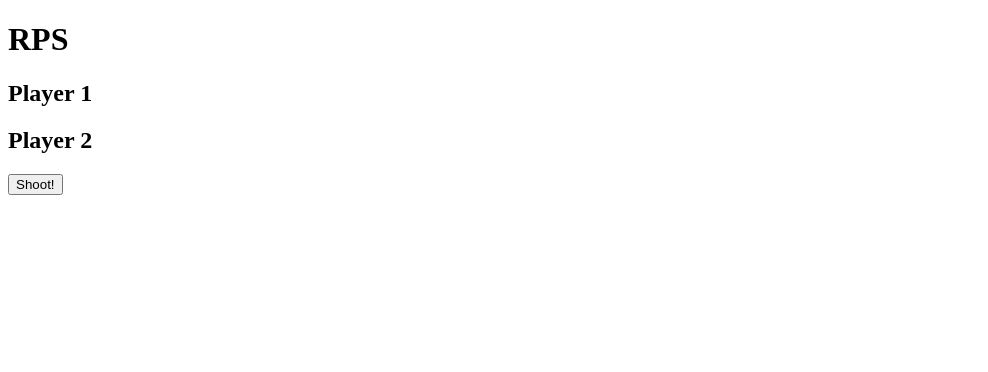
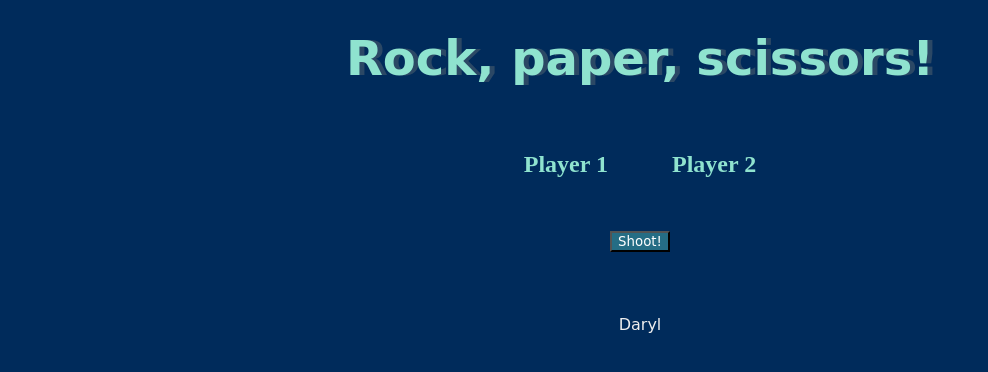
Before and after one commit to dellod/RPS, a plain HTML site: page index.html in a window 1280 px wide. Shown: the whole page, without its empty margins (0-988 px from the left). Drawn offline with Linux system fonts and the light colour scheme.

Commit message:
Clean up HTML and add bare styling

```diff
--- a/index.html
+++ b/index.html
@@ -9,9 +9,24 @@
 </head>
 
 <body>
-    <h1 class="title">RPS</h1>
-    <h2 class="player-title">Player 1</h2>
-    <h2 class="player-title">Player 2</h3>
-    <button class="shoot">Shoot!</button>
+    <section class="container">
+        <h1 class="title">Rock, paper, scissors!</h1>
+        <div class="player">
+            <h2 class="player-title">Player 1</h2>
+            <img src="" alt="">
+        </div>
+        <div class="player">
+            <h2 class="player-title">Player 2</h3>
+            <img src="" alt="">
+        </div>
+        <br>
+        <button class="shoot-button">Shoot!</button>
+    </section>
+
+    <footer>
+        Daryl
+    </footer>
+
+    <script src="scripts/index.js"></script>
 </body>
 </html>
--- a/styles/styles.css
+++ b/styles/styles.css
@@ -0,0 +1,60 @@
+/*
+ * Resources
+ * ---------
+ * Palette: https://colorhunt.co/palette/002b5b2b4865256d858fe3cf
+*/
+
+/* Elements */
+body {
+    background-color: #002B5B;
+    color: #8FE3CF;
+}
+
+button {
+    background-color: #256D85;
+    color: white;
+    font-family: 'Indie Flower', cursive;
+}
+
+footer {
+    color: #EEEEEE;
+    font-family: 'Indie Flower', cursive;
+    margin-top: 5%;
+    text-align: center;
+}
+
+img {
+    width: 80%;
+}
+
+p {
+    color: #8FE3CF;
+    font-size: 2rem;
+    font-family: 'Indie Flower', cursive;
+}
+
+/* Classes */
+.container {
+    width: 70%;
+    margin: auto;
+    text-align: center;
+}
+
+.player {
+    text-align: center;
+    display: inline-block;
+    margin: 15px 30px 15px;
+}
+
+.title {
+    margin: 30px;
+    font-family: 'Lobster', cursive;
+    text-shadow: 5px 0 #2B4865;
+    font-size: 3rem;
+    color: #8FE3CF;
+}
+
+.shoot-button {
+    text-align: center;
+    display: inline-block;
+}
```
